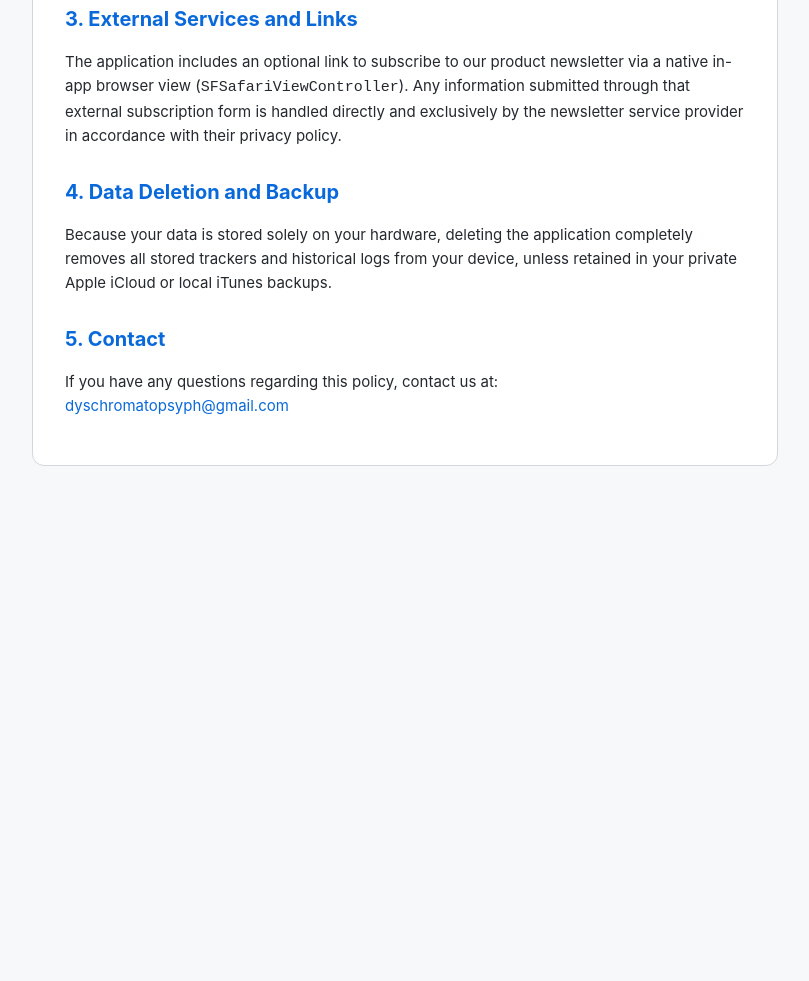
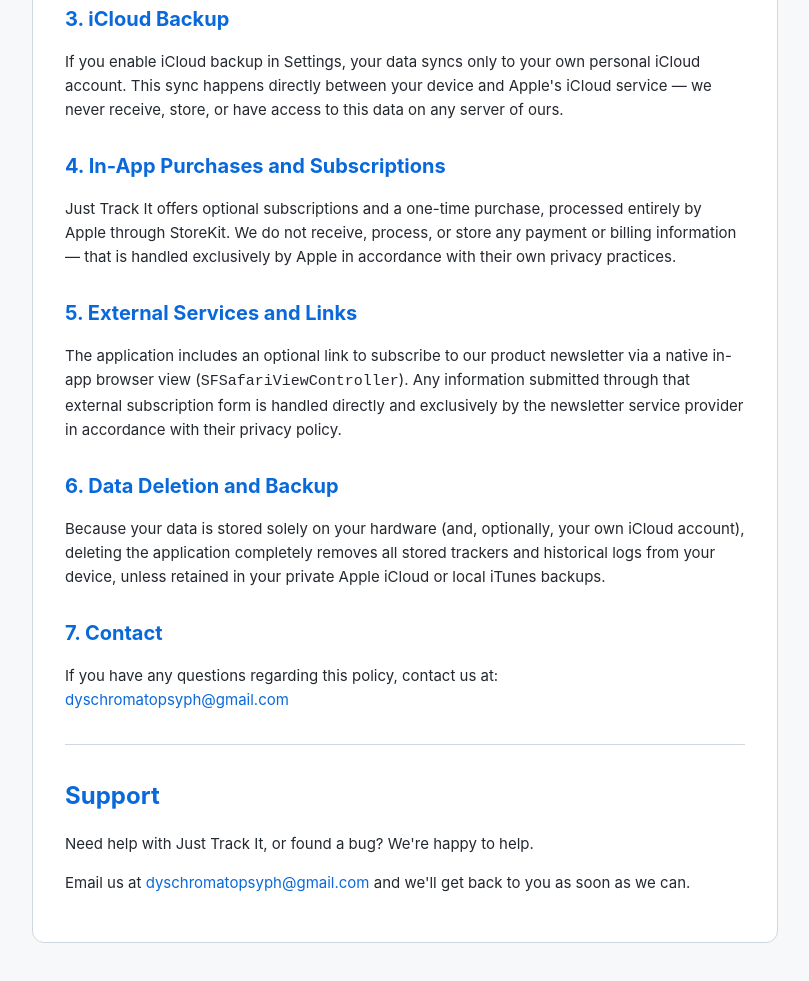
Before and after one commit to HappyMiri-prog/just-track-it-privacy, a plain HTML site: page index.html in a window 1280 px wide. Shown: the part 587-1568 px from the top of the page, without its empty margins (235-1044 px from the left). Before the commit the page ends 1093 px from the top, so only its background shows below. Drawn offline with Linux system fonts and the light colour scheme.

Commit message:
Update index.html

```diff
--- a/index.html
+++ b/index.html
@@ -70,6 +70,11 @@
     a:hover {
       text-decoration: underline;
     }
+    .section-divider {
+      border: none;
+      border-top: 1px solid var(--border);
+      margin: 32px 0;
+    }
   </style>
 </head>
 <body>
@@ -85,15 +90,27 @@
     <h2>2. Local-Only Storage</h2>
     <p>All user entries, habit frequencies, streaks, and application settings are persisted locally on your device within isolated sandbox storage (<code>NSDocumentDirectory</code>). This data is never transferred to external servers maintained by us.</p>
 
-    <h2>3. External Services and Links</h2>
+    <h2>3. iCloud Backup</h2>
+    <p>If you enable iCloud backup in Settings, your data syncs only to your own personal iCloud account. This sync happens directly between your device and Apple's iCloud service — we never receive, store, or have access to this data on any server of ours.</p>
+
+    <h2>4. In-App Purchases and Subscriptions</h2>
+    <p>Just Track It offers optional subscriptions and a one-time purchase, processed entirely by Apple through StoreKit. We do not receive, process, or store any payment or billing information — that is handled exclusively by Apple in accordance with their own privacy practices.</p>
+
+    <h2>5. External Services and Links</h2>
     <p>The application includes an optional link to subscribe to our product newsletter via a native in-app browser view (<code>SFSafariViewController</code>). Any information submitted through that external subscription form is handled directly and exclusively by the newsletter service provider in accordance with their privacy policy.</p>
 
-    <h2>4. Data Deletion and Backup</h2>
-    <p>Because your data is stored solely on your hardware, deleting the application completely removes all stored trackers and historical logs from your device, unless retained in your private Apple iCloud or local iTunes backups.</p>
+    <h2>6. Data Deletion and Backup</h2>
+    <p>Because your data is stored solely on your hardware (and, optionally, your own iCloud account), deleting the application completely removes all stored trackers and historical logs from your device, unless retained in your private Apple iCloud or local iTunes backups.</p>
 
-    <h2>5. Contact</h2>
+    <h2>7. Contact</h2>
     <p>If you have any questions regarding this policy, contact us at: <br>
     <a href="mailto:dyschromatopsyph@gmail.com">dyschromatopsyph@gmail.com</a></p>
+
+    <hr class="section-divider">
+
+    <h1 id="support" style="font-size: 24px; border-bottom: none; padding-bottom: 0;">Support</h1>
+    <p>Need help with Just Track It, or found a bug? We're happy to help.</p>
+    <p>Email us at <a href="mailto:dyschromatopsyph@gmail.com">dyschromatopsyph@gmail.com</a> and we'll get back to you as soon as we can.</p>
   </div>
 </body>
 </html>
```
